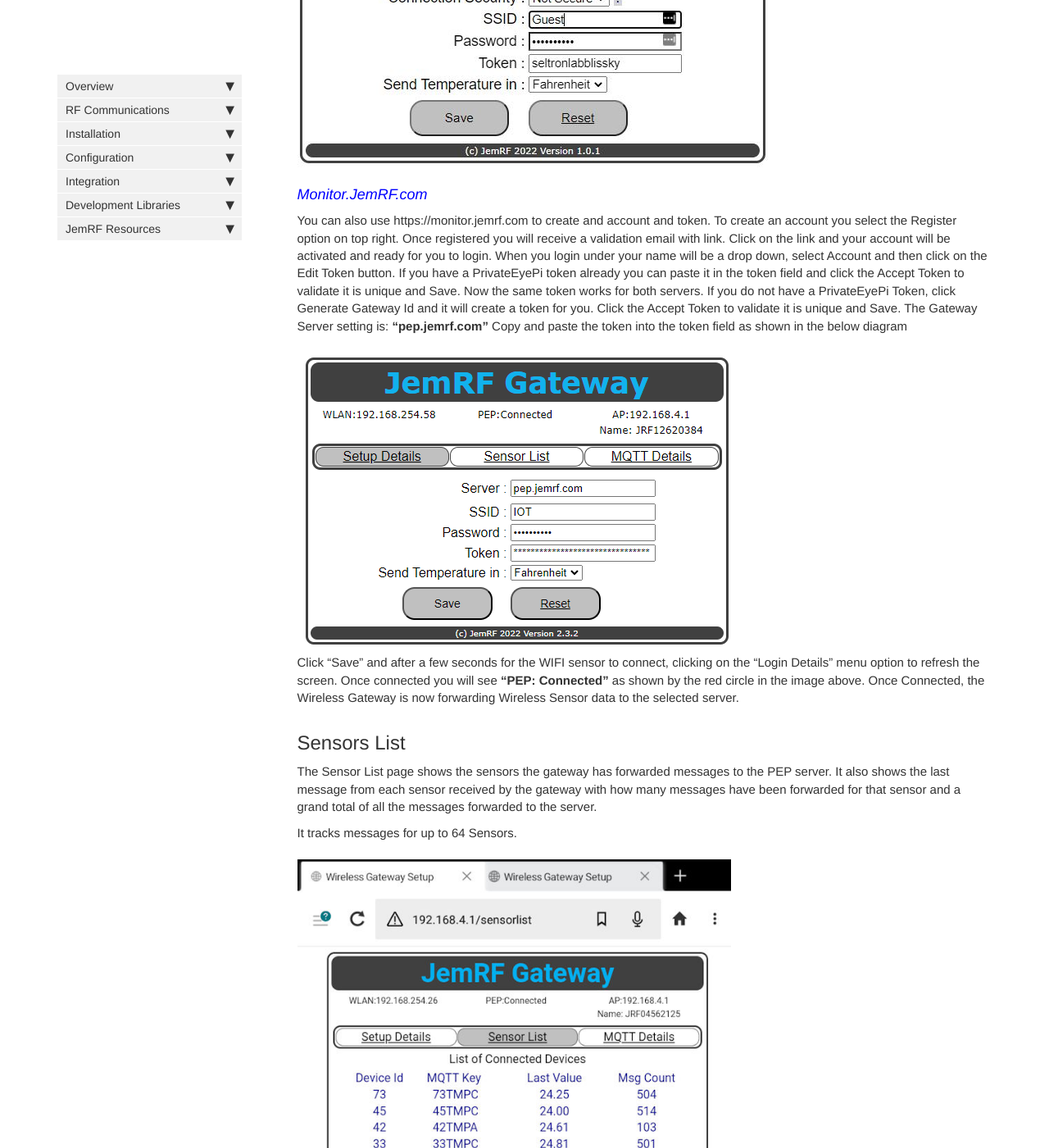
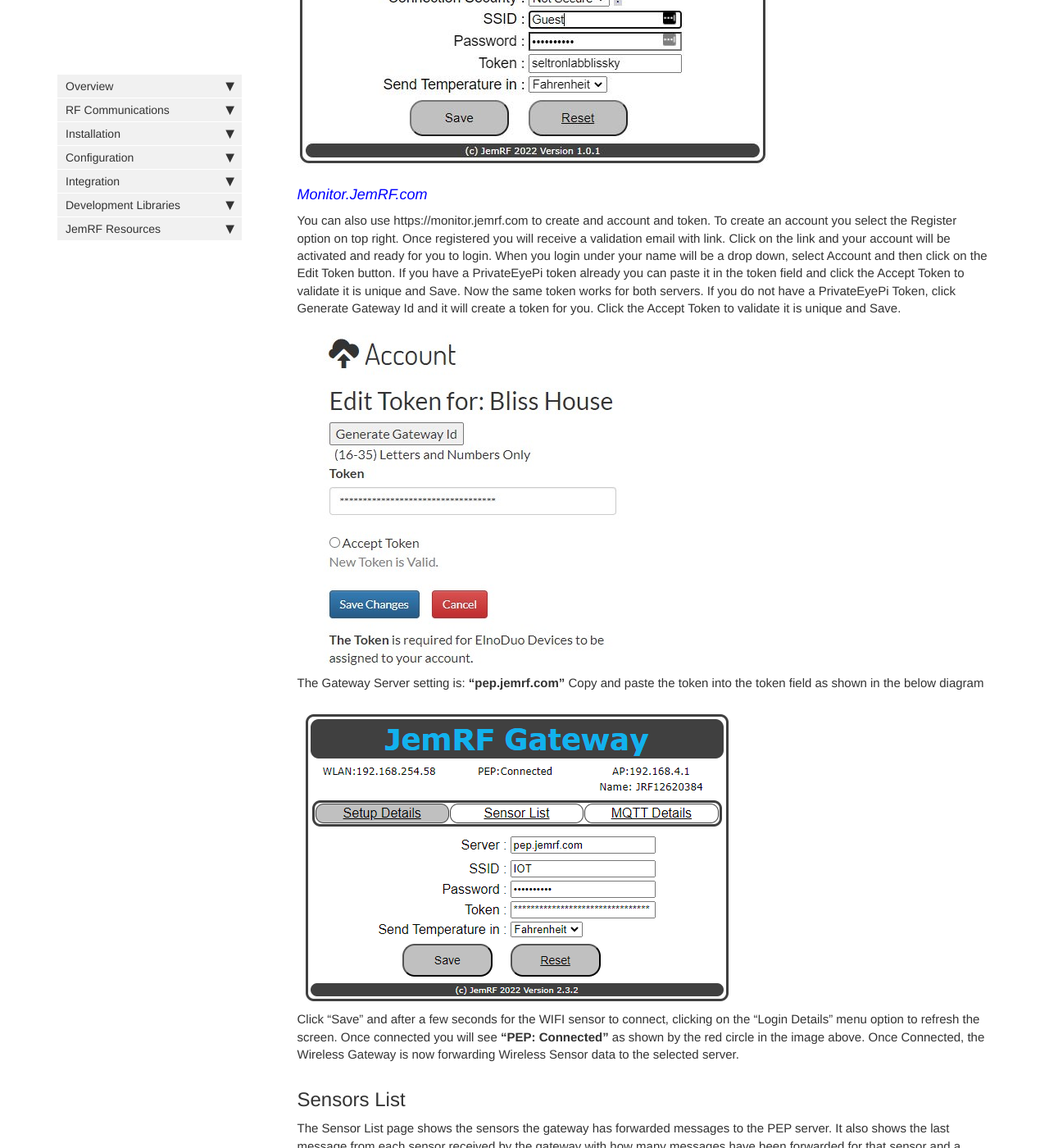
Before and after one commit to JemRF/RF-Documentation, a Jekyll site: the page built from pages/mydoc/wifi-rf-relay.md, in a window 1280 px wide and 1400 px high, scrolled down 3229 px. Shown: the whole window at 82% size. Built offline with Jekyll 4.4.1, drawn with Linux system fonts in a browser that asks for light colours; comment, search, counter and statistics services are not loaded.

Commit message:
add more images to wifi Gw docs

```diff
--- a/pages/mydoc/wifi-rf-relay.md
+++ b/pages/mydoc/wifi-rf-relay.md
@@ -65,6 +65,8 @@ Now enter your PrivateEyePi token. You can obtain your token from the User menu
  To create an account you select the Register option on top right. Once registered you will receive a validation email with link. Click on the link and your account will be activated and ready for you to login.
  When you login under your name will be a drop down, select Account and then click on the Edit Token button. If you have a PrivateEyePi token already you can paste it in the token field and click the Accept Token to validate it is unique and Save. Now the same token works for both servers.
  If you do not have a PrivateEyePi Token, click Generate Gateway Id and it will create a token for you. Click the Accept Token to validate it is unique and Save.
+{% include image.html file="JemRf-account-token.jpg" alt="WiFi RF Relay Setup Page"%}
+
  The Gateway Server setting is: **"pep.jemrf.com"**
  Copy and paste the token into the token field as shown in the below diagram
 
```
Also changed, not shown: images/JemRf-account-token.jpg (added).
